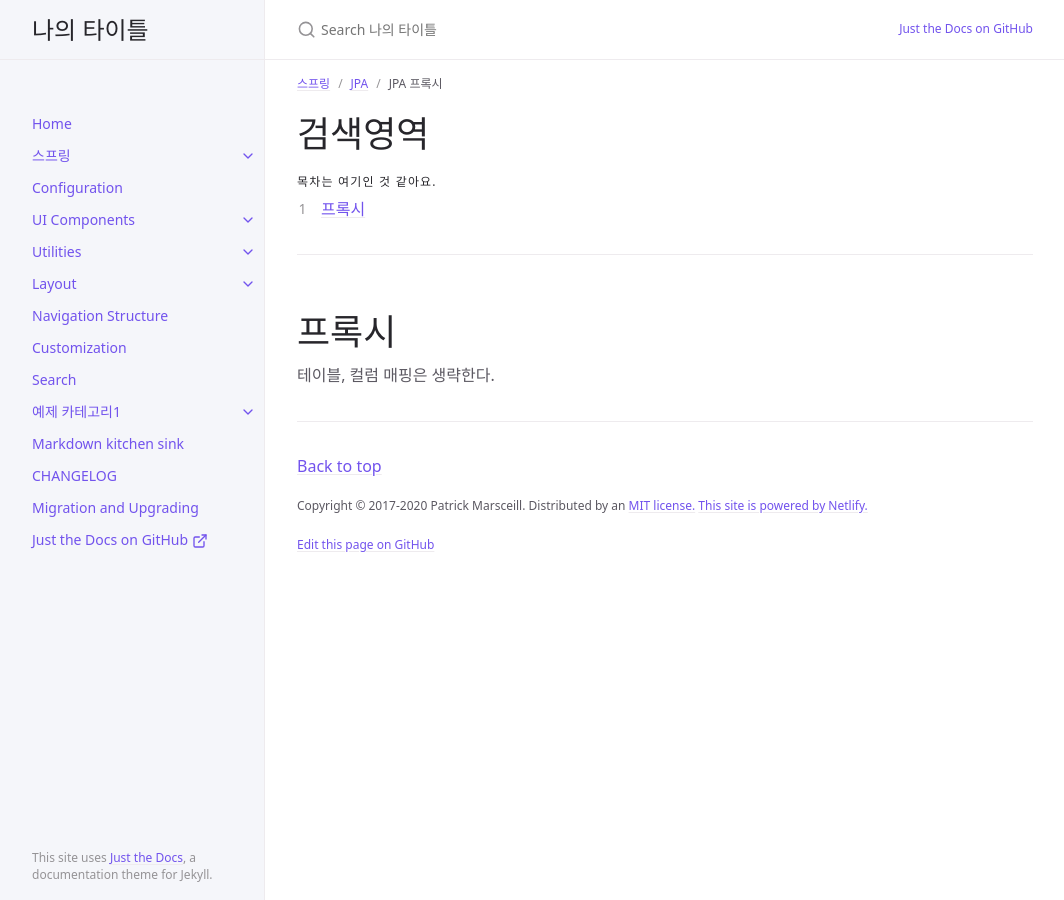
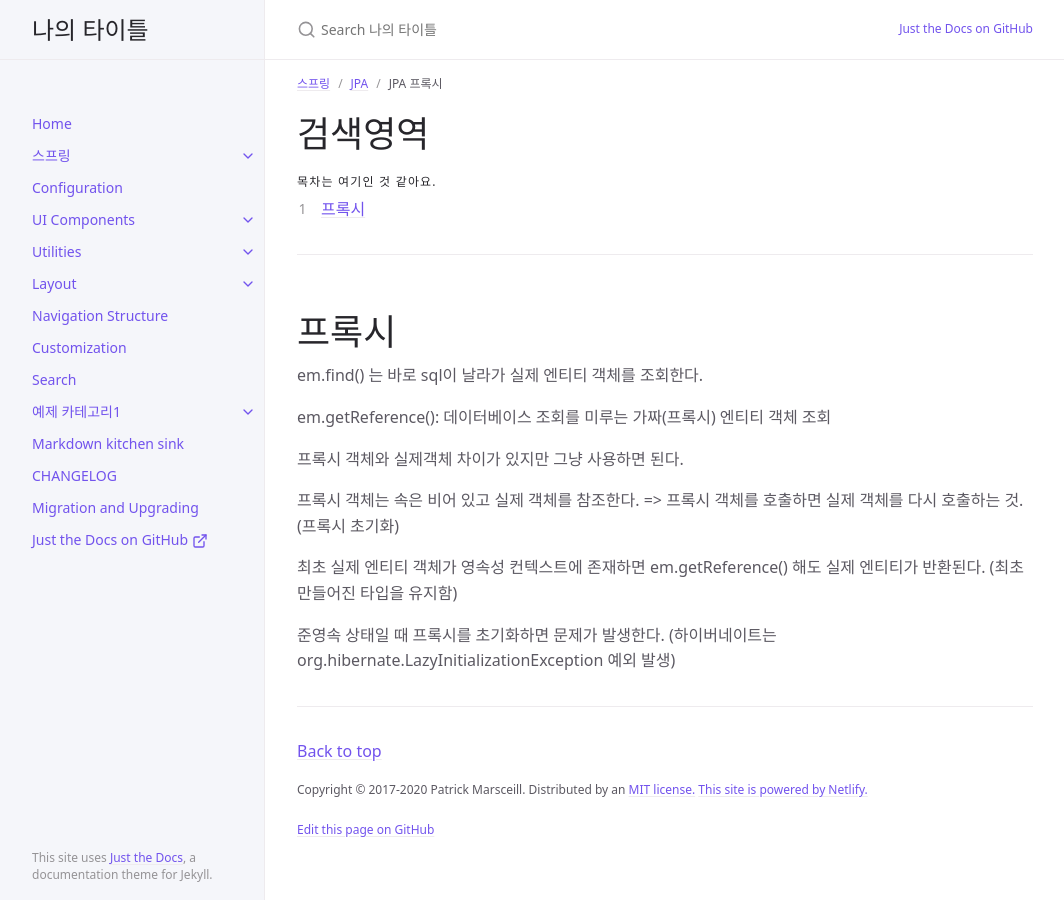
Before and after one commit to wlghks453/wlghks453.github.io, a Jekyll site: the page built from docs/spring/JPA-3.md, in a window 1280 px wide. Shown: the whole page, without its empty margins (107-1171 px from the left). Built offline with Jekyll 4.4.1, drawn with Linux system fonts in a browser that asks for light colours; cached includes are drawn as plain includes.

Commit message:
Update JPA-3.md

```diff
--- a/docs/spring/JPA-3.md
+++ b/docs/spring/JPA-3.md
@@ -20,4 +20,14 @@ nav_order: 3
 
 # 프록시
 
-테이블,  컬럼 매핑은 생략한다.
+em.find() 는 바로 sql이 날라가 실제 엔티티 객체를 조회한다.
+
+em.getReference(): 데이터베이스 조회를 미루는 가짜(프록시) 엔티티 객체 조회
+
+프록시 객체와 실제객체 차이가 있지만 그냥 사용하면 된다.
+
+프록시 객체는 속은 비어 있고 실제 객체를 참조한다. => 프록시 객체를 호출하면 실제 객체를 다시 호출하는 것. (프록시 초기화)
+
+최초 실제 엔티티 객체가 영속성 컨텍스트에 존재하면 em.getReference() 해도 실제 엔티티가 반환된다. (최초 만들어진 타입을 유지함)
+
+준영속 상태일 때 프록시를 초기화하면 문제가 발생한다. (하이버네이트는 org.hibernate.LazyInitializationException 예외 발생)
```
